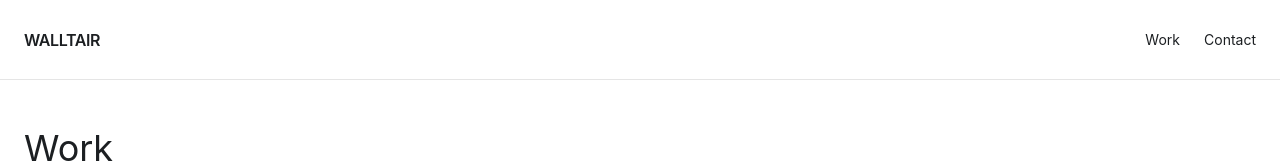
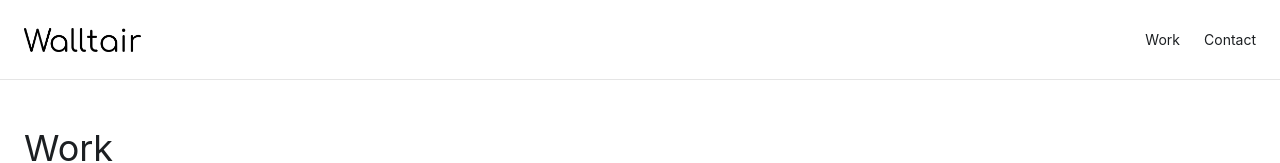
Before and after one commit to Walltair-code/Walltair-code.github.io, a React (Vite) app: page /work in a window 1280 px wide. Shown: the top 163 px of the page. Built offline with nearby package versions, Linux system fonts and the light colour scheme.

Commit message:
Added Logo

```diff
--- a/src/components/Layout.tsx
+++ b/src/components/Layout.tsx
@@ -1,13 +1,14 @@
 import { Link } from "react-router-dom"
 import type { ReactNode } from "react"
+import walltairLogo from "@/assets/walltair-logo.png"
 
 export function Layout({ children }: { children: ReactNode }) {
   return (
     <div className="min-h-screen flex flex-col">
       <header className="fixed top-0 left-0 right-0 z-50 h-16 md:h-20 flex items-center bg-background/80 backdrop-blur border-b border-border">
         <nav className="container-full flex items-center justify-between w-full">
-          <Link to="/" className="font-semibold tracking-tight">
-            WALLTAIR
+          <Link to="/" className="flex items-center">
+            <img src={walltairLogo} alt="Walltair" className="h-5 md:h-6 w-auto" />
           </Link>
           <div className="flex gap-6 text-sm">
             <Link to="/work">Work</Link>
```
Also changed, not shown: src/assets/walltair-logo.png (added).
